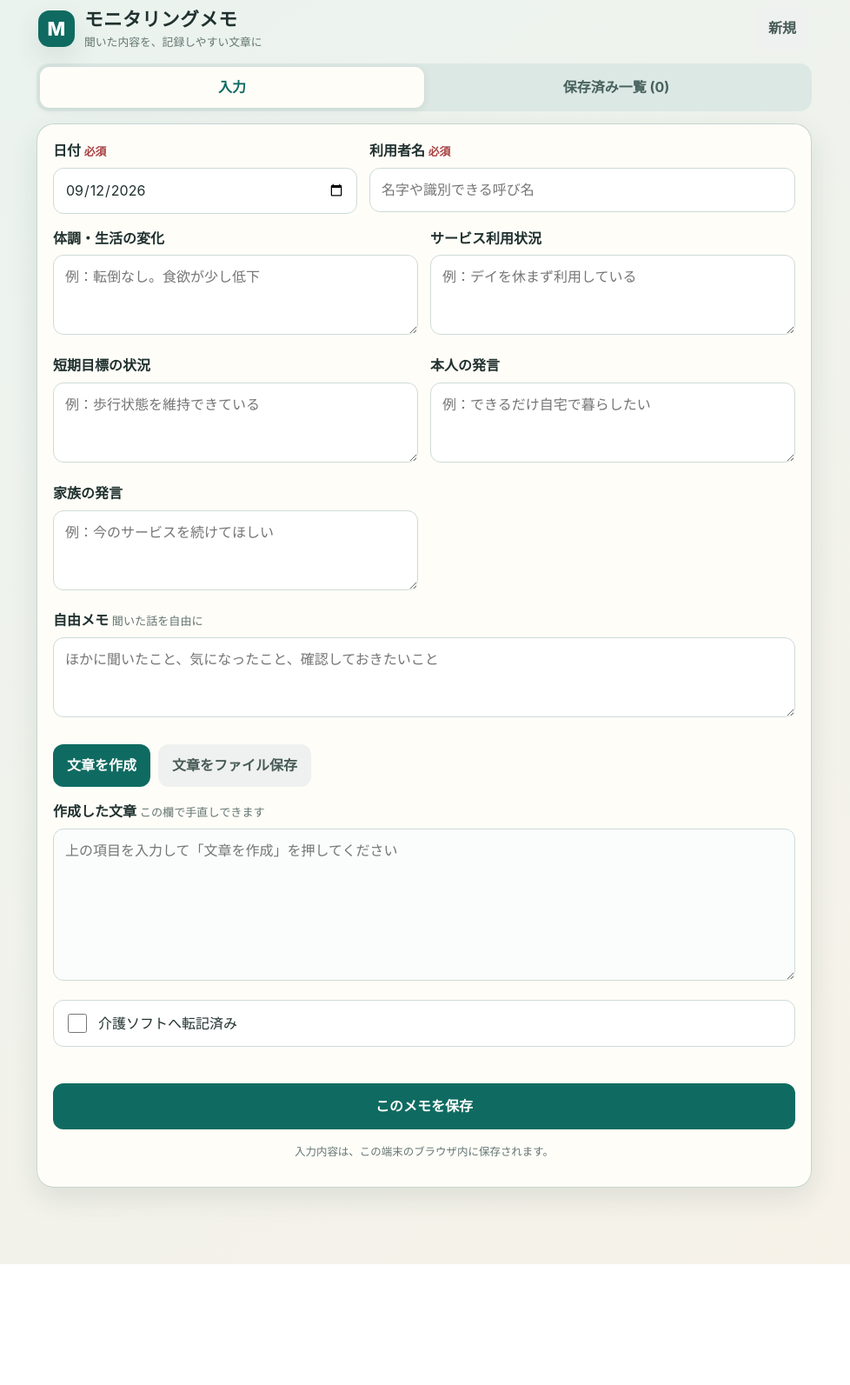
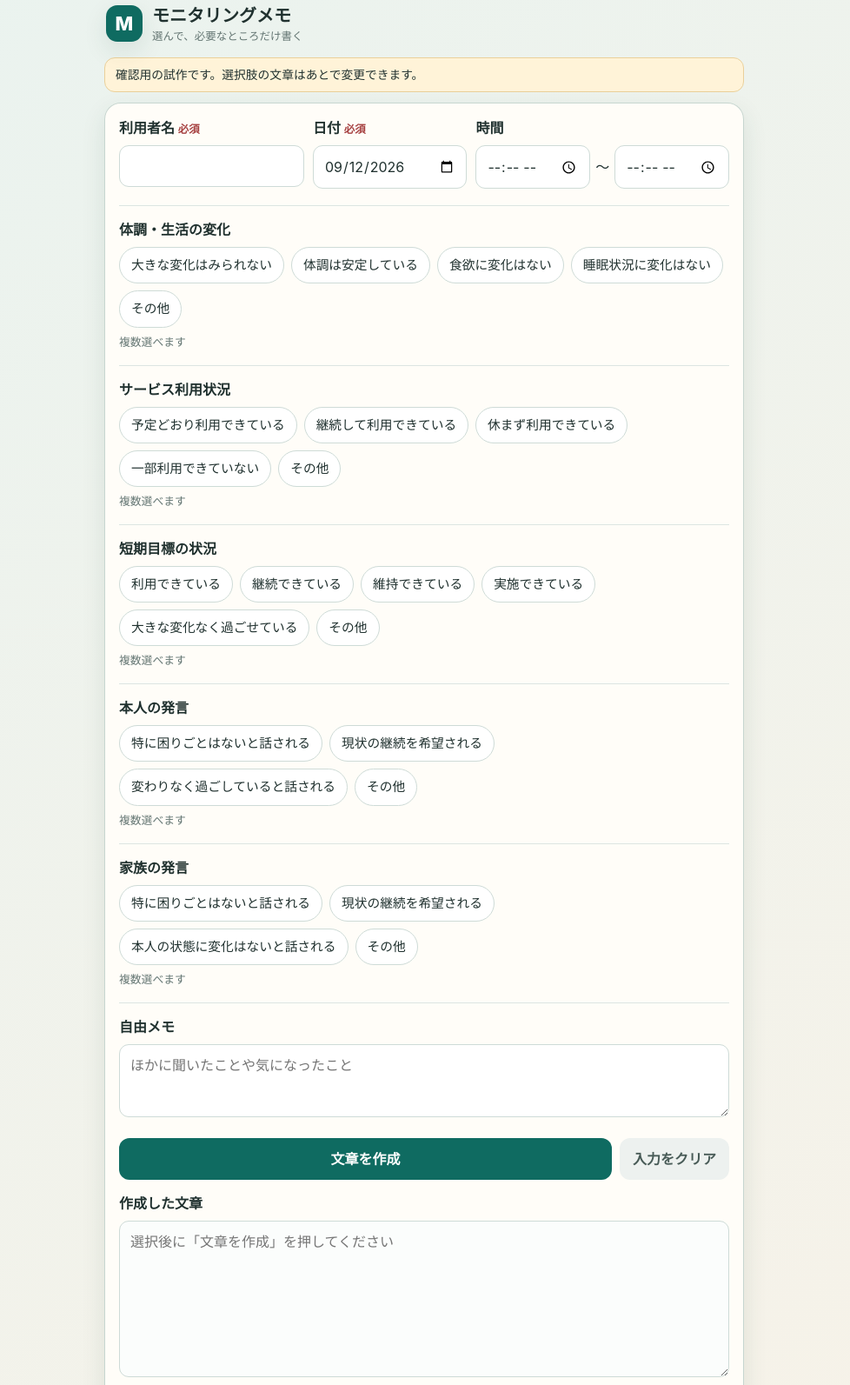
Before and after one commit to naotask/monitoring-memo-select, a plain HTML site: page index.html in a window 1280 px wide. Shown: the part 14-1607 px from the top of the page at 87% size, without its empty margins (152-1130 px from the left). Before the commit the page ends 1468 px from the top, so only its background shows below. Drawn offline with Linux system fonts and the light colour scheme.

Commit message:
修正した選択式

```diff
--- a/index.html
+++ b/index.html
@@ -4,68 +4,60 @@
   <meta charset="utf-8">
   <meta name="viewport" content="width=device-width,initial-scale=1,viewport-fit=cover">
   <meta name="theme-color" content="#0f6b61">
-  <link rel="icon" type="image/png" sizes="512x512" href="icon.png">
-  <link rel="apple-touch-icon" href="icon.png">
-  <title>モニタリングメモ</title>
+  <title>モニタリングメモ（選択式・試作）</title>
   <style>
-    :root{--ink:#20312f;--muted:#647673;--paper:#fffdf8;--bg:#edf4f1;--line:#cedbd7;--main:#0f6b61;--main2:#e0f0eb;--warn:#9a5b14;--warnbg:#fff1d9;--ok:#2e7351;--okbg:#e2f3e8;--danger:#a64040;--shadow:0 12px 32px rgba(31,66,59,.11)}
-    *{box-sizing:border-box} body{margin:0;background:linear-gradient(145deg,#eaf3ef,#f7f2e8);color:var(--ink);font-family:-apple-system,BlinkMacSystemFont,"Hiragino Sans","Yu Gothic",sans-serif;font-size:16px;line-height:1.55;min-height:100vh}
-    button,input,textarea{font:inherit} button{touch-action:manipulation}.app{max-width:920px;margin:auto;padding:16px 14px 88px}.top{display:flex;align-items:center;justify-content:space-between;gap:12px;margin:4px 2px 14px}.brand{display:flex;align-items:center;gap:11px}.mark{width:42px;height:42px;border-radius:13px;background:var(--main);color:#fff;display:grid;place-items:center;font-weight:800;font-size:22px;box-shadow:var(--shadow)}h1{font-size:1.35rem;margin:0;letter-spacing:.02em}.sub{font-size:.8rem;color:var(--muted)}
-    .tabs{display:grid;grid-template-columns:1fr 1fr;background:#dce8e4;padding:4px;border-radius:14px;margin-bottom:14px}.tab{border:0;background:transparent;color:#47615d;border-radius:11px;padding:11px;font-weight:700}.tab.active{background:var(--paper);color:var(--main);box-shadow:0 2px 10px rgba(25,57,52,.1)}
-    .panel{background:rgba(255,253,248,.96);border:1px solid rgba(186,204,198,.8);border-radius:20px;padding:18px;box-shadow:var(--shadow)}.grid2{display:grid;grid-template-columns:1fr 1.4fr;gap:14px}.field{margin-bottom:16px}.field label,.section-title{display:block;font-weight:750;margin:0 0 7px}.hint{font-size:.82rem;color:var(--muted);font-weight:500}.required{color:var(--danger);font-size:.8rem}input[type=date],input[type=text],input[type=search],textarea{width:100%;border:1.5px solid var(--line);border-radius:12px;background:#fff;padding:12px 13px;color:var(--ink);outline:none}textarea{min-height:92px;resize:vertical}input:focus,textarea:focus{border-color:var(--main);box-shadow:0 0 0 3px rgba(15,107,97,.12)}
-    .memo-fields{display:grid;grid-template-columns:1fr 1fr;gap:0 14px}.free,.output{grid-column:1/-1}.output textarea{min-height:175px;background:#fbfdfc}.actions{display:flex;flex-wrap:wrap;gap:9px;margin:8px 0 16px}.btn{border:0;border-radius:12px;padding:12px 16px;font-weight:750;cursor:pointer}.primary{background:var(--main);color:#fff}.secondary{background:var(--main2);color:var(--main)}.ghost{background:#eef1ef;color:#485b57}.danger{background:#fff0f0;color:var(--danger)}.big{width:100%;padding:14px}.check{display:flex;align-items:center;gap:10px;padding:12px;border:1px solid var(--line);border-radius:12px;background:#fff}.check input{width:22px;height:22px;accent-color:var(--main)}
-    #listView{display:none}.list-tools{display:flex;gap:8px;margin-bottom:14px}.list-tools input{flex:1}.cards{display:grid;gap:10px}.card{border:1px solid var(--line);background:#fff;border-radius:15px;padding:14px;text-align:left;width:100%;color:var(--ink)}.card-head{display:flex;justify-content:space-between;gap:8px;align-items:flex-start}.name{font-weight:800;font-size:1.05rem}.date{font-size:.86rem;color:var(--muted)}.badge{font-size:.76rem;font-weight:750;padding:4px 8px;border-radius:999px;white-space:nowrap}.pending{background:var(--warnbg);color:var(--warn)}.done{background:var(--okbg);color:var(--ok)}.preview{font-size:.88rem;color:#5b6b68;margin-top:7px;display:-webkit-box;-webkit-line-clamp:2;-webkit-box-orient:vertical;overflow:hidden}.empty{text-align:center;color:var(--muted);padding:36px 10px}.status{min-height:24px;text-align:center;color:var(--ok);font-weight:700;margin:9px 0}.privacy{color:var(--muted);font-size:.78rem;text-align:center;margin-top:16px}.edit-note{display:none;background:#fff4dd;color:#7a4a0d;padding:9px 12px;border-radius:10px;margin-bottom:14px}.edit-note.show{display:block}
-    @media(max-width:640px){.app{padding:12px 10px 80px}.panel{padding:15px;border-radius:17px}.grid2,.memo-fields{grid-template-columns:1fr}.free,.output{grid-column:auto}.top{margin-top:2px}.sub{display:none}.actions .btn{flex:1}.memo-fields textarea{min-height:82px}}
+    :root{--ink:#20312f;--muted:#647673;--paper:#fffdf8;--bg:#edf4f1;--line:#cedbd7;--main:#0f6b61;--main2:#e0f0eb;--danger:#a64040;--shadow:0 10px 28px rgba(31,66,59,.1)}
+    *{box-sizing:border-box}body{margin:0;background:linear-gradient(145deg,#eaf3ef,#f7f2e8);color:var(--ink);font-family:-apple-system,BlinkMacSystemFont,"Hiragino Sans","Yu Gothic",sans-serif;font-size:16px;line-height:1.5;min-height:100vh}
+    button,input,textarea{font:inherit}.app{max-width:760px;margin:auto;padding:14px 12px 70px}.top{display:flex;align-items:center;gap:11px;margin:3px 2px 14px}.mark{width:42px;height:42px;border-radius:13px;background:var(--main);color:#fff;display:grid;place-items:center;font-weight:800;font-size:22px;box-shadow:var(--shadow)}h1{font-size:1.25rem;margin:0}.sub{font-size:.78rem;color:var(--muted)}
+    .notice{background:#fff3d8;border:1px solid #ead09a;border-radius:12px;padding:9px 12px;margin-bottom:12px;font-size:.86rem}.panel{background:rgba(255,253,248,.97);border:1px solid rgba(186,204,198,.8);border-radius:19px;padding:16px;box-shadow:var(--shadow)}.grid{display:grid;grid-template-columns:1.2fr 1fr 1fr;gap:10px}.field{margin-bottom:17px}.field>label,.title{display:block;font-weight:750;margin:0 0 8px}.required{color:var(--danger);font-size:.78rem}
+    input[type=date],input[type=time],input[type=text],textarea{width:100%;border:1.5px solid var(--line);border-radius:11px;background:#fff;padding:11px 12px;color:var(--ink);outline:none}textarea{min-height:84px;resize:vertical}input:focus,textarea:focus{border-color:var(--main);box-shadow:0 0 0 3px rgba(15,107,97,.12)}
+    .choice-section{border-top:1px solid #dce5e2;padding-top:15px;margin-top:2px}.choices{display:flex;flex-wrap:wrap;gap:8px}.choice{position:relative}.choice input{position:absolute;opacity:0;pointer-events:none}.choice span{display:inline-block;border:1.5px solid var(--line);background:#fff;border-radius:999px;padding:9px 13px;font-size:.92rem;cursor:pointer;user-select:none}.choice input:checked+span{border-color:var(--main);background:var(--main2);color:var(--main);font-weight:750}.choice input:focus-visible+span{outline:3px solid rgba(15,107,97,.2)}
+    .other{display:none;margin-top:9px}.other.show{display:block}.hint{font-size:.8rem;color:var(--muted);margin:7px 0 0}.actions{display:flex;gap:9px;margin:18px 0 15px}.btn{border:0;border-radius:12px;padding:12px 15px;font-weight:750;cursor:pointer}.primary{background:var(--main);color:#fff;flex:1}.ghost{background:#edf1ef;color:#485b57}.output textarea{min-height:180px;background:#fbfdfc}.status{text-align:center;min-height:24px;color:var(--main);font-weight:700}.privacy{text-align:center;color:var(--muted);font-size:.76rem;margin:14px 0 0}
+    @media(max-width:600px){.app{padding:10px 9px 60px}.panel{padding:14px;border-radius:16px}.grid{grid-template-columns:1fr 1fr}.name-field{grid-column:1/-1}.choice span{padding:9px 11px}.actions{flex-direction:column}.ghost{width:100%}}
   </style>
 </head>
 <body>
 <main class="app">
-  <header class="top"><div class="brand"><div class="mark">M</div><div><h1>モニタリングメモ</h1><div class="sub">聞いた内容を、記録しやすい文章に</div></div></div><button class="btn ghost" id="newTop" type="button">新規</button></header>
-  <nav class="tabs" aria-label="画面切り替え"><button class="tab active" id="inputTab" type="button">入力</button><button class="tab" id="listTab" type="button">保存済み一覧 <span id="count"></span></button></nav>
-  <section id="inputView" class="panel">
-    <div id="editNote" class="edit-note">保存済みのメモを編集中です</div>
-    <div class="grid2"><div class="field"><label for="date">日付 <span class="required">必須</span></label><input id="date" type="date"></div><div class="field"><label for="name">利用者名 <span class="required">必須</span></label><input id="name" type="text" autocomplete="off" placeholder="名字や識別できる呼び名"></div></div>
-    <div class="memo-fields">
-      <div class="field"><label for="changes">体調・生活の変化</label><textarea id="changes" placeholder="例：転倒なし。食欲が少し低下"></textarea></div>
-      <div class="field"><label for="service">サービス利用状況</label><textarea id="service" placeholder="例：デイを休まず利用している"></textarea></div>
-      <div class="field"><label for="goal">短期目標の状況</label><textarea id="goal" placeholder="例：歩行状態を維持できている"></textarea></div>
-      <div class="field"><label for="clientWords">本人の発言</label><textarea id="clientWords" placeholder="例：できるだけ自宅で暮らしたい"></textarea></div>
-      <div class="field"><label for="familyWords">家族の発言</label><textarea id="familyWords" placeholder="例：今のサービスを続けてほしい"></textarea></div>
-      <div class="field free"><label for="free">自由メモ <span class="hint">聞いた話を自由に</span></label><textarea id="free" placeholder="ほかに聞いたこと、気になったこと、確認しておきたいこと"></textarea></div>
+  <header class="top"><div class="mark">M</div><div><h1>モニタリングメモ</h1><div class="sub">選んで、必要なところだけ書く</div></div></header>
+  <div class="notice">確認用の試作です。選択肢の文章はあとで変更できます。</div>
+  <section class="panel">
+    <div class="grid">
+      <div class="field name-field"><label for="name">利用者名 <span class="required">必須</span></label><input id="name" type="text" autocomplete="off"></div>
+      <div class="field"><label for="date">日付 <span class="required">必須</span></label><input id="date" type="date"></div>
+      <div class="field"><label>時間</label><div style="display:flex;align-items:center;gap:6px"><input id="start" type="time" aria-label="開始時刻"><span>～</span><input id="end" type="time" aria-label="終了時刻"></div></div>
     </div>
-    <div class="actions"><button class="btn primary" id="make" type="button">文章を作成</button><button class="btn ghost" id="download" type="button">文章をファイル保存</button></div>
-    <div class="field output"><label for="output">作成した文章 <span class="hint">この欄で手直しできます</span></label><textarea id="output" placeholder="上の項目を入力して「文章を作成」を押してください"></textarea></div>
-    <label class="check"><input id="transferred" type="checkbox"><span>介護ソフトへ転記済み</span></label>
+
+    <div id="sections"></div>
+
+    <div class="field choice-section">
+      <label for="free">自由メモ</label>
+      <textarea id="free" placeholder="ほかに聞いたことや気になったこと"></textarea>
+    </div>
+
+    <div class="actions"><button class="btn primary" id="make" type="button">文章を作成</button><button class="btn ghost" id="clear" type="button">入力をクリア</button></div>
+    <div class="field output"><label for="output">作成した文章</label><textarea id="output" placeholder="選択後に「文章を作成」を押してください"></textarea></div>
     <div id="status" class="status" aria-live="polite"></div>
-    <button class="btn primary big" id="save" type="button">このメモを保存</button>
-    <div class="actions" id="editActions" style="display:none"><button class="btn danger" id="remove" type="button">このメモを削除</button><button class="btn ghost" id="cancel" type="button">編集をやめる</button></div>
-    <p class="privacy">入力内容は、この端末のブラウザ内に保存されます。</p>
+    <p class="privacy">この試作画面の入力内容は保存されません。</p>
   </section>
-  <section id="listView" class="panel"><div class="list-tools"><input id="search" type="search" placeholder="利用者名や内容で検索"><button class="btn ghost" id="clearSearch" type="button">解除</button></div><div id="cards" class="cards"></div></section>
 </main>
 <script>
 (()=>{'use strict';
-const KEY='monitoringMemoRecordsV1';const ids=['date','name','changes','service','goal','clientWords','familyWords','free','output','transferred'];let editingId=null;
-const $=id=>document.getElementById(id);const val=id=>$(id).type==='checkbox'?$(id).checked:$(id).value.trim();
-function today(){const d=new Date(),o=d.getTimezoneOffset();return new Date(d.getTime()-o*60000).toISOString().slice(0,10)}
-function loadAll(){try{const v=JSON.parse(localStorage.getItem(KEY)||'[]');return Array.isArray(v)?v:[]}catch{return[]}}
-function writeAll(v){localStorage.setItem(KEY,JSON.stringify(v))}
+const DATA=[
+  {id:'changes',label:'体調・生活の変化',prefix:'体調・生活状況について、',options:['大きな変化はみられない','体調は安定している','食欲に変化はない','睡眠状況に変化はない']},
+  {id:'service',label:'サービス利用状況',prefix:'サービス利用状況について、',options:['予定どおり利用できている','継続して利用できている','休まず利用できている','一部利用できていない']},
+  {id:'goal',label:'短期目標の状況',prefix:'短期目標について、',options:['利用できている','継続できている','維持できている','実施できている','大きな変化なく過ごせている']},
+  {id:'clientWords',label:'本人の発言',prefix:'本人：',options:['特に困りごとはないと話される','現状の継続を希望される','変わりなく過ごしていると話される']},
+  {id:'familyWords',label:'家族の発言',prefix:'家族：',options:['特に困りごとはないと話される','現状の継続を希望される','本人の状態に変化はないと話される']}
+];
+const $=id=>document.getElementById(id);
+function esc(s){return s.replace(/[&<>"']/g,c=>({'&':'&amp;','<':'&lt;','>':'&gt;','"':'&quot;',"'":'&#39;'}[c]))}
+$('sections').innerHTML=DATA.map(s=>`<section class="field choice-section" data-section="${s.id}"><div class="title">${s.label}</div><div class="choices">${s.options.map((o,i)=>`<label class="choice"><input type="checkbox" name="${s.id}" value="${esc(o)}"><span>${esc(o)}</span></label>`).join('')}<label class="choice"><input type="checkbox" class="other-check" name="${s.id}" value="その他"><span>その他</span></label></div><textarea class="other" id="${s.id}-other" placeholder="その他の内容を入力"></textarea><p class="hint">複数選べます</p></section>`).join('');
+document.querySelectorAll('.other-check').forEach(c=>c.addEventListener('change',()=>{const t=$(`${c.name}-other`);t.classList.toggle('show',c.checked);if(!c.checked)t.value=''}));
 function period(s){s=(s||'').trim();return !s?'':/[。！？!?]$/.test(s)?s:s+'。'}
-function makeText(){const parts=[];if(val('changes'))parts.push('体調・生活状況について、'+period(val('changes')));if(val('service'))parts.push('サービス利用状況について、'+period(val('service')));if(val('goal'))parts.push('短期目標について、'+period(val('goal')));if(val('clientWords'))parts.push('本人：'+period(val('clientWords')));if(val('familyWords'))parts.push('家族：'+period(val('familyWords')));if(val('free'))parts.push(period(val('free')));if(!parts.length){message('モニタリング内容を入力してください',true);return}$('output').value=parts.join('');message('文章を作成しました')}
-function message(s,bad=false){$('status').textContent=s;$('status').style.color=bad?'var(--danger)':'var(--ok)';clearTimeout(message.t);message.t=setTimeout(()=>{$('status').textContent=''},2600)}
-function record(){const r={id:editingId||Date.now().toString(),updatedAt:new Date().toISOString()};ids.forEach(id=>r[id]=val(id));return r}
-function save(){if(!val('date')||!val('name')){message('日付と利用者名を入力してください',true);return}const all=loadAll(),r=record(),i=all.findIndex(x=>x.id===r.id);if(i>=0)all[i]=r;else all.push(r);writeAll(all);editingId=r.id;setEdit(true);updateCount();message('保存しました')}
-function reset(){editingId=null;ids.forEach(id=>{$(id).type==='checkbox'?$(id).checked=false:$(id).value=''});$('date').value=today();setEdit(false);message('')}
-function setEdit(on){$('editNote').classList.toggle('show',on);$('editActions').style.display=on?'flex':'none';$('save').textContent=on?'変更を保存':'このメモを保存'}
-function edit(id){const r=loadAll().find(x=>x.id===id);if(!r)return;editingId=id;ids.forEach(k=>{$(k).type==='checkbox'?$(k).checked=!!r[k]:$(k).value=r[k]||''});setEdit(true);show('input');scrollTo({top:0,behavior:'smooth'})}
-function remove(){if(!editingId||!confirm('このメモを削除しますか？'))return;writeAll(loadAll().filter(x=>x.id!==editingId));reset();updateCount();show('list')}
-function esc(s){return String(s||'').replace(/[&<>"']/g,c=>({'&':'&amp;','<':'&lt;','>':'&gt;','"':'&quot;',"'":'&#39;'}[c]))}
-function formatDate(s){if(!s)return'';const[a,b,c]=s.split('-');return `${Number(a)}年${Number(b)}月${Number(c)}日`}
-function render(){const q=$('search').value.trim().toLowerCase();let all=loadAll().sort((a,b)=>(b.date||'').localeCompare(a.date||'')||(b.updatedAt||'').localeCompare(a.updatedAt||''));if(q)all=all.filter(r=>ids.some(k=>String(r[k]||'').toLowerCase().includes(q)));$('cards').innerHTML=all.length?all.map(r=>`<button class="card" type="button" data-id="${esc(r.id)}"><span class="card-head"><span><span class="name">${esc(r.name)}</span><br><span class="date">${formatDate(r.date)}</span></span><span class="badge ${r.transferred?'done':'pending'}">${r.transferred?'転記済み':'未転記'}</span></span><span class="preview">${esc(r.output||r.free||r.changes||'内容未入力')}</span></button>`).join(''):'<div class="empty">保存したメモはありません</div>';$('cards').querySelectorAll('.card').forEach(b=>b.addEventListener('click',()=>edit(b.dataset.id)))}
-function updateCount(){$('count').textContent=`(${loadAll().length})`}
-function show(which){const input=which==='input';$('inputView').style.display=input?'block':'none';$('listView').style.display=input?'none':'block';$('inputTab').classList.toggle('active',input);$('listTab').classList.toggle('active',!input);if(!input)render()}
-$('make').onclick=makeText;$('save').onclick=save;$('newTop').onclick=()=>{reset();show('input')};$('cancel').onclick=reset;$('remove').onclick=remove;$('inputTab').onclick=()=>show('input');$('listTab').onclick=()=>show('list');$('search').oninput=render;$('clearSearch').onclick=()=>{$('search').value='';render()};$('download').onclick=()=>{const text=val('output');if(!text){message('保存する文章がありません',true);return}const blob=new Blob([text],{type:'text/plain;charset=utf-8'}),url=URL.createObjectURL(blob),a=document.createElement('a');a.href=url;a.download='monitoring-memo-'+(val('date')||new Date().toISOString().slice(0,10))+'.txt';document.body.appendChild(a);a.click();a.remove();URL.revokeObjectURL(url);message('文章ファイルを保存しました')};
-reset();updateCount();
+function values(id){const v=[...document.querySelectorAll(`input[name="${id}"]:checked`)].filter(x=>x.value!=='その他').map(x=>x.value);const other=$(`${id}-other`).value.trim();if(other)v.push(other);return v}
+function makeText(){const parts=[];const date=$('date').value;if(date){const[y,m,d]=date.split('-');parts.push(`${Number(y)}年${Number(m)}月${Number(d)}日、`)}if($('start').value||$('end').value)parts.push(`${$('start').value||'―'}～${$('end').value||'―'}にモニタリングを実施。`);DATA.forEach(s=>{const v=values(s.id);if(v.length)parts.push(s.prefix+period(v.join('、')))});if($('free').value.trim())parts.push(period($('free').value));$('output').value=parts.join('');$('status').textContent=parts.length?'文章を作成しました':'内容を選択または入力してください';setTimeout(()=>{$('status').textContent=''},2500)}
+function clearAll(){document.querySelectorAll('input[type="checkbox"]').forEach(x=>x.checked=false);document.querySelectorAll('textarea,input[type="text"],input[type="time"]').forEach(x=>x.value='');document.querySelectorAll('.other').forEach(x=>x.classList.remove('show'));$('date').value=new Date(Date.now()-new Date().getTimezoneOffset()*60000).toISOString().slice(0,10)}
+$('make').addEventListener('click',makeText);$('clear').addEventListener('click',clearAll);clearAll();
 })();
 </script>
 </body>
```
